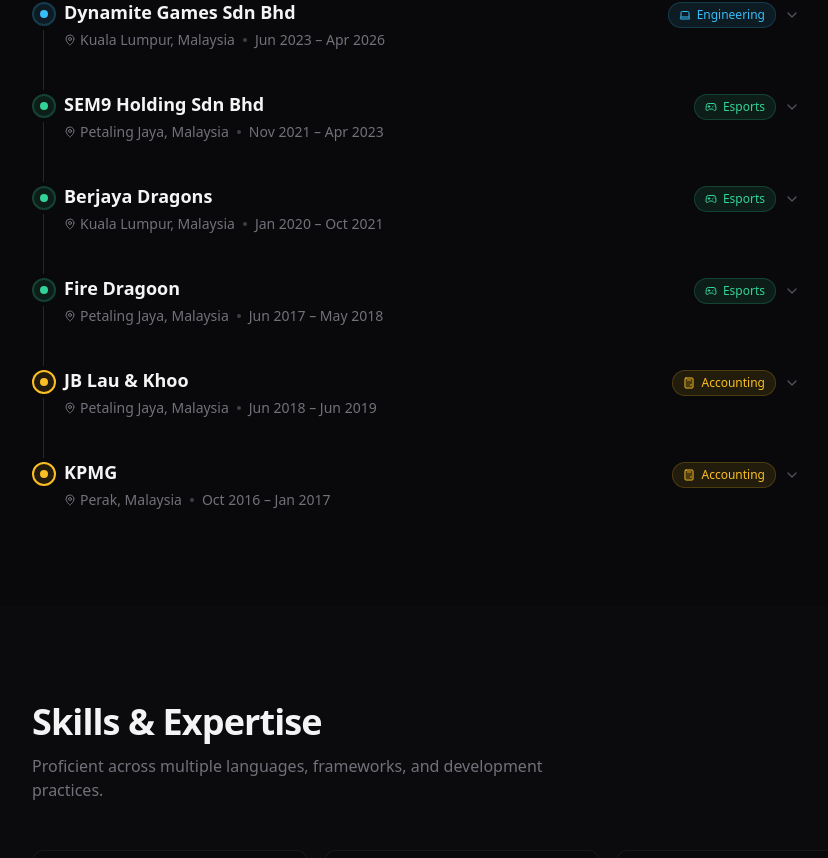
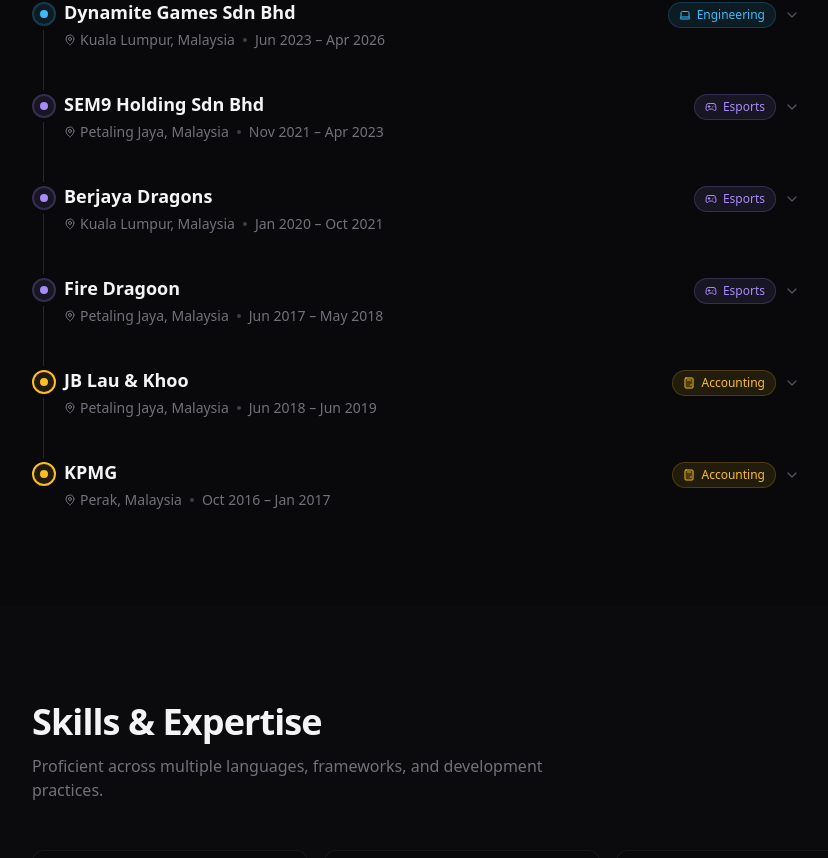
Before and after one commit to joncms95/emergent-ai, a React (Create React App) app: page / in a window 1280 px wide. Shown: the part 1224-2082 px from the top of the page, without its empty margins (32-860 px from the left). Built offline with nearby package versions, Linux system fonts and the light colour scheme.

Commit message:
update(ui): esports color to violet

```diff
--- a/src/components/portfolio/Experience.jsx
+++ b/src/components/portfolio/Experience.jsx
@@ -12,13 +12,13 @@
 
 const typeColor = {
   tech: "text-sky-400 bg-sky-400/10 border-sky-400/20",
-  esports: "text-emerald-400 bg-emerald-400/10 border-emerald-400/20",
+  esports: "text-violet-400 bg-violet-400/10 border-violet-400/20",
   accounting: "text-amber-400 bg-amber-400/10 border-amber-400/20",
 };
 
 const typeLineColor = {
   tech: "bg-sky-400",
-  esports: "bg-emerald-400",
+  esports: "bg-violet-400",
   accounting: "bg-amber-400",
 };
 
```
